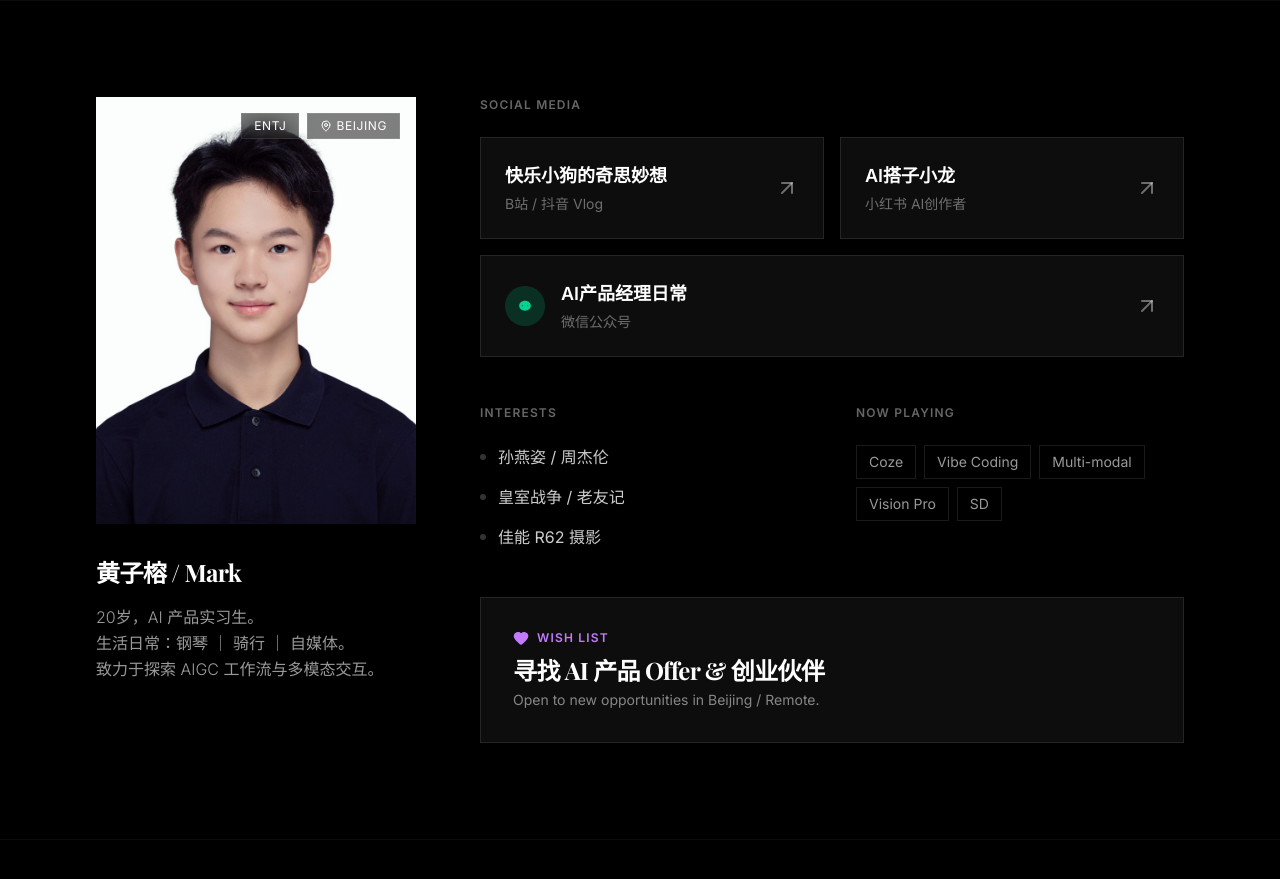
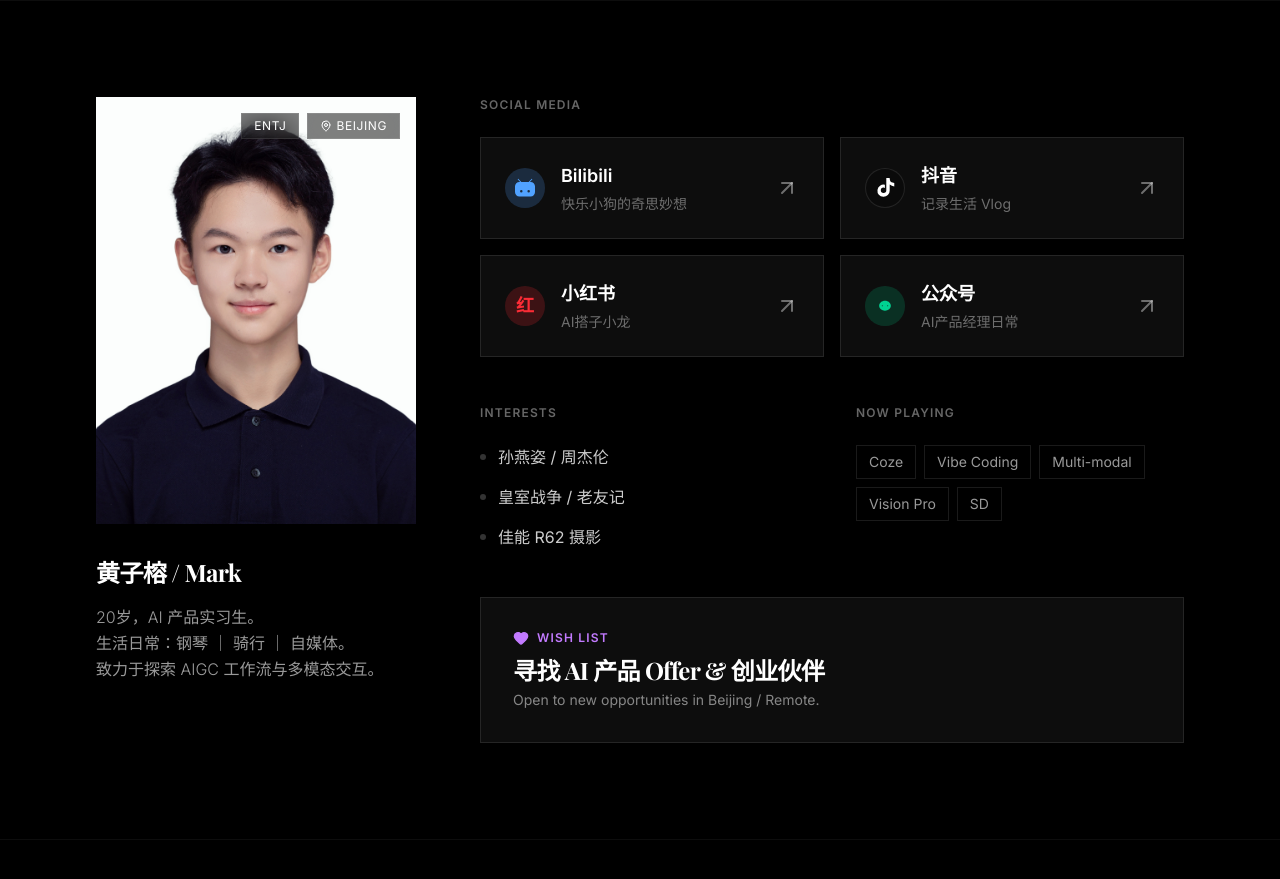
Before and after one commit to huangzirong566/markie-homepage, a React (Vite) app: page /#/ in a window 1280 px wide. Shown: the part 800-1679 px from the top of the page. Built offline with nearby package versions, Linux system fonts and the light colour scheme; a web font is replaced by a local one.

Commit message:
Update Social Media section: 4 grid layout with icons

```diff
--- a/src/components/About.tsx
+++ b/src/components/About.tsx
@@ -40,30 +40,57 @@ export default function About() {
           <div>
             <span className="text-xs font-bold text-white/40 uppercase tracking-widest mb-6 block">Social Media</span>
             <div className="grid grid-cols-1 md:grid-cols-2 gap-4">
+              {/* Bilibili */}
               <a href="https://space.bilibili.com/" target="_blank" className="glass-panel p-6 flex items-center justify-between group hover:bg-white/10 transition-colors cursor-pointer">
-                <div>
-                  <div className="text-white font-bold text-lg mb-1">快乐小狗的奇思妙想</div>
-                  <div className="text-white/40 text-sm">B站 / 抖音 Vlog</div>
+                <div className="flex items-center gap-4">
+                  <div className="w-10 h-10 rounded-full bg-blue-400/20 flex items-center justify-center text-blue-400">
+                    <svg className="w-5 h-5" viewBox="0 0 24 24" fill="currentColor"><path d="M17.813 4.653h.854c1.51.054 2.769.578 3.773 1.574 1.004.995 1.524 2.249 1.56 3.758v6.844c-.036 1.51-.556 2.769-1.56 3.773s-2.262 1.524-3.773 1.56H5.333c-1.51-.036-2.769-.556-3.773-1.56S.036 18.35.004 16.829v-6.844c.032-1.51.552-2.769 1.556-3.773S3.822 4.688 5.332 4.653h.854l-3.04-3.04.707-.707 3.747 3.747h8.803l3.748-3.747.707.707-3.04 3.04zm-1.42 12.853a1.5 1.5 0 1 0 0-3 1.5 1.5 0 0 0 0 3zm-8.853 0a1.5 1.5 0 1 0 0-3 1.5 1.5 0 0 0 0 3z"/></svg>
+                  </div>
+                  <div>
+                    <div className="text-white font-bold text-lg mb-1">Bilibili</div>
+                    <div className="text-white/40 text-sm">快乐小狗的奇思妙想</div>
+                  </div>
                 </div>
                 <ArrowUpRight className="text-white/40 group-hover:text-white transition-colors" />
               </a>
 
-              <a href="https://www.xiaohongshu.com/user/profile/60f8378f0000000001002283?xsec_token=ABoMDNNd73C5XsVG3WbvfLCHLBbly-Fxr_1Lt_4-YhFhc%3D&xsec_source=pc_search" target="_blank" className="glass-panel p-6 flex items-center justify-between group hover:bg-white/10 transition-colors cursor-pointer">
-                <div>
-                  <div className="text-white font-bold text-lg mb-1">AI搭子小龙</div>
-                  <div className="text-white/40 text-sm">小红书 AI创作者</div>
+              {/* Douyin */}
+              <a href="https://www.douyin.com/user/self?from_tab_name=main&showTab=post" target="_blank" className="glass-panel p-6 flex items-center justify-between group hover:bg-white/10 transition-colors cursor-pointer">
+                <div className="flex items-center gap-4">
+                  <div className="w-10 h-10 rounded-full bg-black/20 border border-white/10 flex items-center justify-center text-white">
+                    <svg className="w-5 h-5" viewBox="0 0 24 24" fill="currentColor"><path d="M19.05 4.91A9.03 9.03 0 0 1 17.63.75V0h-4.07v14.77a3.3 3.3 0 1 1-3.3-3.3 3.3 3.3 0 0 1 1.6.43V8.05A7.37 7.37 0 1 0 17.63 15V7.8a13 13 0 0 0 5.5 2.25V5.92a9.07 9.07 0 0 1-4.08-1.01z"/></svg>
+                  </div>
+                  <div>
+                    <div className="text-white font-bold text-lg mb-1">抖音</div>
+                    <div className="text-white/40 text-sm">记录生活 Vlog</div>
+                  </div>
                 </div>
                 <ArrowUpRight className="text-white/40 group-hover:text-white transition-colors" />
               </a>
 
-              <a href="https://mp.weixin.qq.com/s/R9d46WKHucFc3k5Ke6zpyg?clicktime=1769016370&enterid=1769016370&scene=126&sessionid=1769016362&subscene=227" target="_blank" className="glass-panel p-6 flex items-center justify-between group hover:bg-white/10 transition-colors cursor-pointer md:col-span-2">
+              {/* RedNote */}
+              <a href="https://www.xiaohongshu.com/user/profile/60f8378f0000000001002283?xsec_token=ABoMDNNd73C5XsVG3WbvfLCHLBbly-Fxr_1Lt_4-YhFhc%3D&xsec_source=pc_search" target="_blank" className="glass-panel p-6 flex items-center justify-between group hover:bg-white/10 transition-colors cursor-pointer">
+                <div className="flex items-center gap-4">
+                  <div className="w-10 h-10 rounded-full bg-red-500/20 flex items-center justify-center text-red-500">
+                    <span className="font-bold text-lg">红</span>
+                  </div>
+                  <div>
+                    <div className="text-white font-bold text-lg mb-1">小红书</div>
+                    <div className="text-white/40 text-sm">AI搭子小龙</div>
+                  </div>
+                </div>
+                <ArrowUpRight className="text-white/40 group-hover:text-white transition-colors" />
+              </a>
+
+              {/* WeChat */}
+              <a href="https://mp.weixin.qq.com/s/R9d46WKHucFc3k5Ke6zpyg?clicktime=1769016370&enterid=1769016370&scene=126&sessionid=1769016362&subscene=227" target="_blank" className="glass-panel p-6 flex items-center justify-between group hover:bg-white/10 transition-colors cursor-pointer">
                 <div className="flex items-center gap-4">
                   <div className="w-10 h-10 rounded-full bg-emerald-500/20 flex items-center justify-center text-emerald-400">
                     <svg className="w-5 h-5" viewBox="0 0 24 24" fill="currentColor"><path d="M8.766 12.338c.366 0 .687-.29.687-.677 0-.387-.321-.677-.687-.677-.367 0-.687.29-.687.677 0 .387.32.677.687.677zm6.468 0c.367 0 .688-.29.688-.677 0-.387-.321-.677-.688-.677-.366 0-.687.29-.687.677 0 .387.321.677.687.677zm-3.234 5.25c-3.784 0-6.977-2.613-6.977-5.903 0-3.387 3.193-6 6.977-6 3.784 0 6.977 2.613 6.977 6 0 3.29-3.193 5.903-6.977 5.903z"/></svg>
                   </div>
                   <div>
-                    <div className="text-white font-bold text-lg mb-1">AI产品经理日常</div>
-                    <div className="text-white/40 text-sm">微信公众号</div>
+                    <div className="text-white font-bold text-lg mb-1">公众号</div>
+                    <div className="text-white/40 text-sm">AI产品经理日常</div>
                   </div>
                 </div>
                 <ArrowUpRight className="text-white/40 group-hover:text-white transition-colors" />
```
